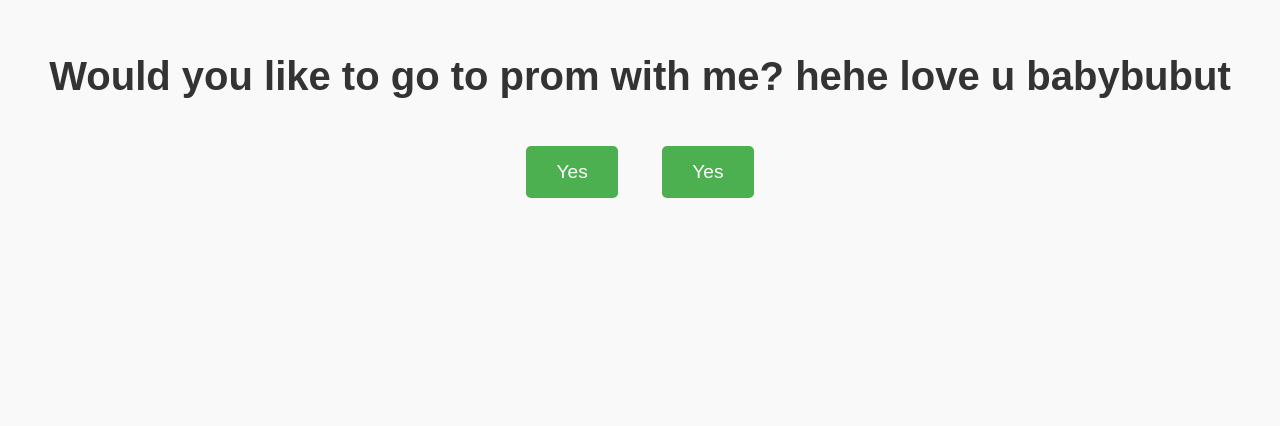
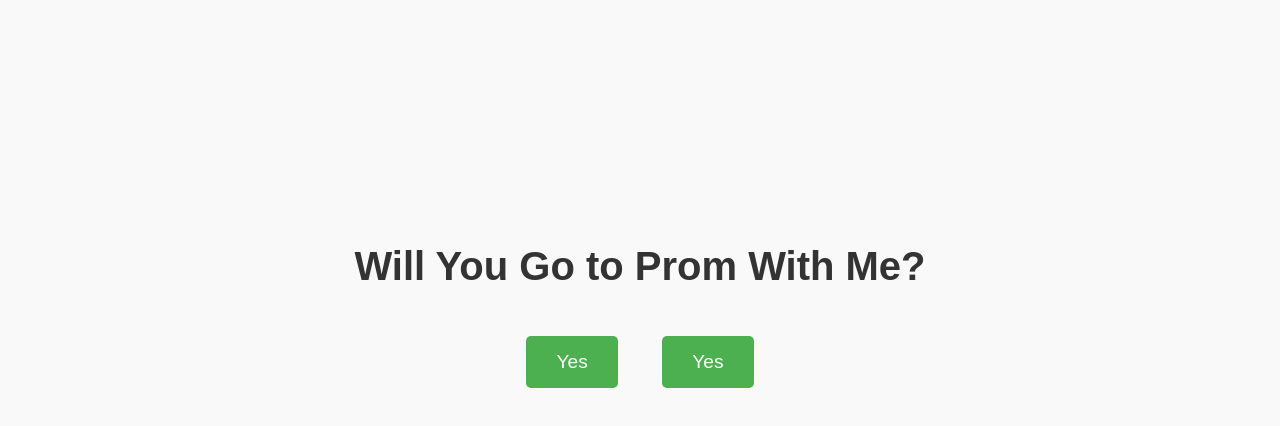
Before and after one commit to DiscouragedStudent/index.html, a plain HTML site: page index.html in a window 1280 px wide. Shown: the part 202-628 px from the top of the page. Drawn offline with nearby package versions, Linux system fonts and the light colour scheme.

Commit message:
Update index.html

```diff
--- a/index.html
+++ b/index.html
@@ -39,15 +39,24 @@
         .hidden {
             display: none;
         }
+        .center-content {
+            display: flex;
+            flex-direction: column;
+            align-items: center;
+            justify-content: center;
+            height: 100vh;
+        }
     </style>
 </head>
 <body>
-    <h1>Would you like to go to prom with me? hehe love u babybubut</h1>
-    <div id="buttons">
-        <button class="button" onclick="showGifAndConfetti()">Yes</button>
-        <button class="button" onclick="showGifAndConfetti()">Yes</button>
+    <div class="center-content">
+        <h1>Will You Go to Prom With Me?</h1>
+        <div id="buttons">
+            <button class="button" onclick="showGifAndConfetti()">Yes</button>
+            <button class="button" onclick="showGifAndConfetti()">Yes</button>
+        </div>
+        <img class="gif" src="https://media3.giphy.com/media/v1.Y2lkPTc5MGI3NjExanBxZWFkOG9tdTlwNTdrZXo2cm01ZXcweDVuZjFhN252bXdxdTk0diZlcD12MV9pbnRlcm5hbF9naWZfYnlfaWQmY3Q9Zw/MDJ9IbxxvDUQM/giphy.gif" alt="Cute Cat GIF" width="300">
     </div>
-    <img class="gif" src="https://media3.giphy.com/media/v1.Y2lkPTc5MGI3NjExanBxZWFkOG9tdTlwNTdrZXo2cm01ZXcweDVuZjFhN252bXdxdTk0diZlcD12MV9pbnRlcm5hbF9naWZfYnlfaWQmY3Q9Zw/MDJ9IbxxvDUQM/giphy.gif" alt="Cute Cat GIF" width="300">
 
     <!-- Include Confetti Library -->
     <script src="https://cdn.jsdelivr.net/npm/canvas-confetti@1.6.0/dist/confetti.browser.min.js"></script>
```
